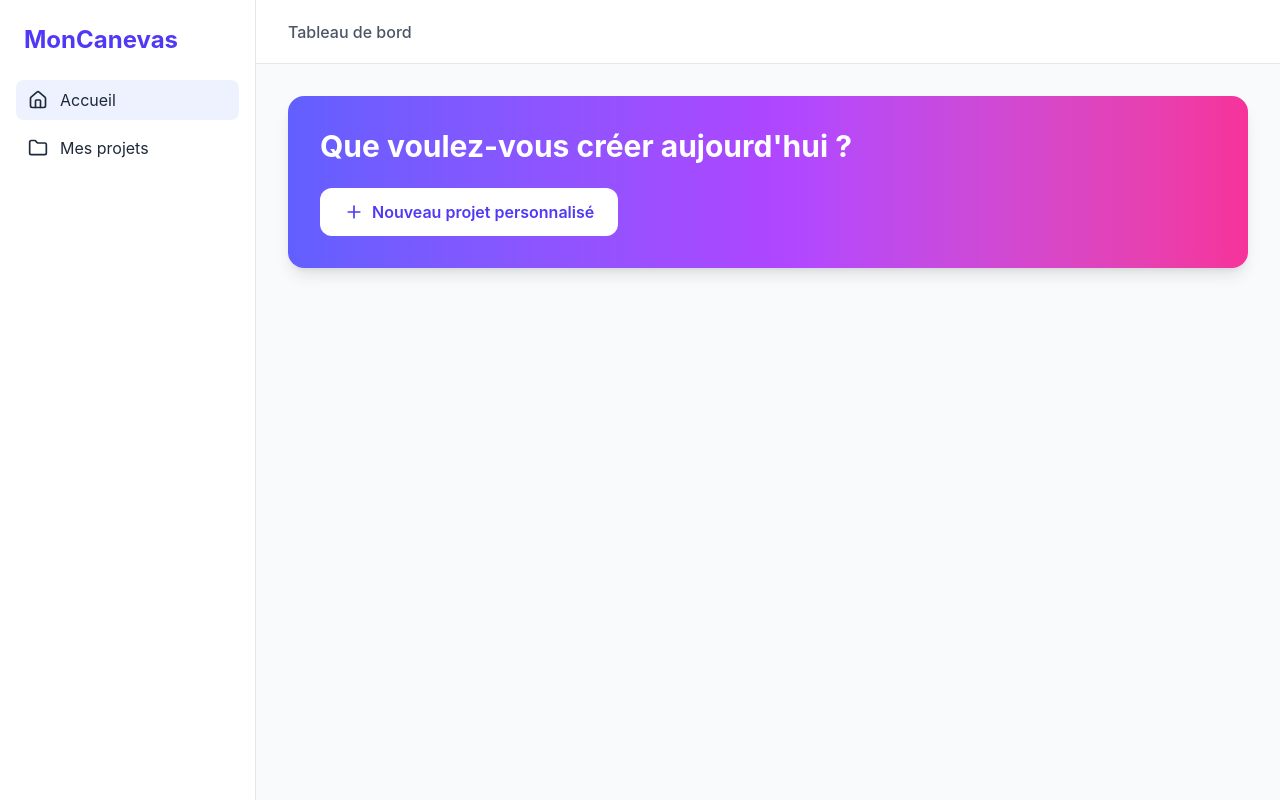
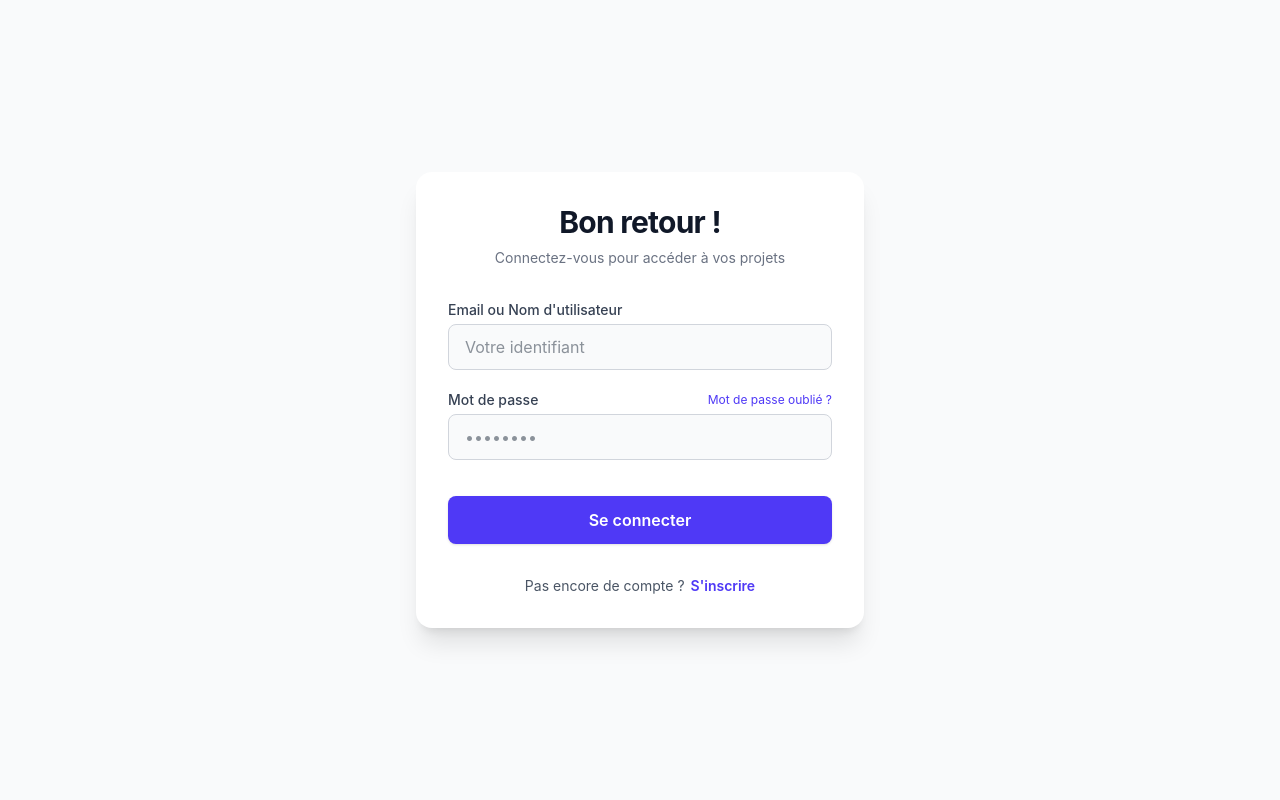
Before and after one commit to Xenon99o9/Junie, a React (Vite) app in the folder front/: page / in a window 1280 px wide. Built offline with nearby package versions, Linux system fonts and the light colour scheme.

Commit message:
feature : ajout visuel formulaire de connexion/inscription pour validation sans zustand store

```diff
--- a/front/src/App.tsx
+++ b/front/src/App.tsx
@@ -1,11 +1,12 @@
 import { useState, useEffect } from "react";
 import Map from "./Map";
 import ToolBar from "./ToolBar";
-import DashboardLayout from "./DashboardLayout"; // Import du nouveau layout
+import DashboardLayout from "./DashboardLayout";
 import type { Card, Wire, Mode, Side } from "./types"
+import AuthPage from "./AuthPage";
 
 function App() {
-  // 1. Nouvel état pour savoir si on affiche le menu ou le canevas
+  const [isAuthenticated, setIsAuthenticated] = useState(false);
   const [modeMenu, setModeMenu] = useState<'menu' | 'canevas'>('menu');
 
   // LOGIQUE
@@ -43,12 +44,13 @@ function App() {
       )
     )
   }
+
   const addCard = () => {
     const defaultCard : Card = {
-      id:Date.now(),
-      text:"Text",
-      x:0,
-      y:0,
+      id: Date.now(),
+      text: "Text",
+      x: 0,
+      y: 0,
       width: 100,
       height: 100,
       index: 10,
@@ -57,7 +59,7 @@ function App() {
     setCards(newCards)
   }
 
-  const removeCard = (id:number) => {
+  const removeCard = (id: number) => {
     const newCards = cards.filter((card) => card.id !== id)
     setCards(newCards)
     setWires((prevWires) =>
@@ -116,7 +118,19 @@ function App() {
     return () => window.removeEventListener("keydown", handleKeyDown, true)
   }, [selectedWire])
 
+
   // 2. RENDU
+
+  // Étape 1 : Si l'utilisateur n'est pas connecté, on affiche la page d'authentification
+  if (!isAuthenticated) {
+    return (
+      <AuthPage
+        onLoginSuccess={() => setIsAuthenticated(true)}
+      />
+    );
+  }
+
+  // Étape 2 : S'il est connecté et veut voir le menu
   if (modeMenu === 'menu') {
     return (
       <DashboardLayout
@@ -125,11 +139,9 @@ function App() {
     )
   }
 
+  // Étape 3 : S'il est connecté et veut voir le canevas
   return (
     <div className="relative w-screen h-screen overflow-hidden">
-
-
-
       <Map
         cards={cards}
         selected={selected}
@@ -152,8 +164,6 @@ function App() {
         onRetourMenu={() => setModeMenu('menu')}
       />
     </div>
-
-
   )
 }
 
--- /dev/null
+++ b/front/src/AuthPage.tsx
@@ -0,0 +1,109 @@
+import React, { useState } from 'react';
+
+// Prop pour prévenir App que la connexion est réussie
+interface AuthPageProps {
+  onLoginSuccess: () => void;
+}
+
+export default function AuthPage({ onLoginSuccess }: AuthPageProps) {
+  const [isLoginView, setIsLoginView] = useState(true);
+
+  const handleSubmit = (e: React.FormEvent) => {
+    e.preventDefault();
+    // Plus tard, on vérifiera le mot de passe via l'API ou Zustand
+    console.log(isLoginView ? "Simulation Connexion" : "Simulation Inscription");
+
+
+    onLoginSuccess();
+  };
+
+  return (
+    <div className="min-h-screen flex items-center justify-center bg-gray-50 p-4 font-sans text-gray-800">
+      <div className="bg-white p-8 rounded-2xl shadow-xl w-full max-w-md">
+
+        <div className="text-center mb-8">
+          <h2 className="text-3xl font-bold text-gray-900 tracking-tight">
+            {isLoginView ? 'Bon retour !' : 'Créer un compte'}
+          </h2>
+          <p className="text-gray-500 mt-2 text-sm">
+            {isLoginView ? 'Connectez-vous pour accéder à vos projets' : 'Rejoignez-nous pour commencer à créer'}
+          </p>
+        </div>
+
+        <form onSubmit={handleSubmit} className="space-y-5">
+
+          {/* Champs exclusifs à l'inscription */}
+          {!isLoginView && (
+            <div>
+              <label className="block text-sm font-medium text-gray-700 mb-1">Nom d'utilisateur</label>
+              <input
+                type="text"
+                placeholder="ex: designer_pro"
+                required
+                className="w-full px-4 py-2.5 bg-gray-50 border border-gray-300 rounded-lg focus:ring-2 focus:ring-indigo-500 focus:border-indigo-500 transition-colors outline-none"
+              />
+            </div>
+          )}
+
+          {/* Champ d'identifiant */}
+          {isLoginView ? (
+            <div>
+              <label className="block text-sm font-medium text-gray-700 mb-1">Email ou Nom d'utilisateur</label>
+              <input
+                type="text"
+                placeholder="Votre identifiant"
+                required
+                className="w-full px-4 py-2.5 bg-gray-50 border border-gray-300 rounded-lg focus:ring-2 focus:ring-indigo-500 focus:border-indigo-500 transition-colors outline-none"
+              />
+            </div>
+          ) : (
+            <div>
+              <label className="block text-sm font-medium text-gray-700 mb-1">Adresse email</label>
+              <input
+                type="email"
+                placeholder="vous@exemple.fr"
+                required
+                className="w-full px-4 py-2.5 bg-gray-50 border border-gray-300 rounded-lg focus:ring-2 focus:ring-indigo-500 focus:border-indigo-500 transition-colors outline-none"
+              />
+            </div>
+          )}
+
+          {/* Mot de passe pour les deux vues */}
+          <div>
+            <div className="flex items-center justify-between mb-1">
+              <label className="block text-sm font-medium text-gray-700">Mot de passe</label>
+              {isLoginView && (
+                <a href="#" className="text-xs text-indigo-600 hover:underline">Mot de passe oublié ?</a>
+              )}
+            </div>
+            <input
+              type="password"
+              placeholder="••••••••"
+              required
+              className="w-full px-4 py-2.5 bg-gray-50 border border-gray-300 rounded-lg focus:ring-2 focus:ring-indigo-500 focus:border-indigo-500 transition-colors outline-none"
+            />
+          </div>
+
+          <button
+            type="submit"
+            className="w-full bg-indigo-600 text-white py-3 rounded-lg font-semibold hover:bg-indigo-700 transition-colors mt-4 shadow-sm"
+          >
+            {isLoginView ? 'Se connecter' : "S'inscrire"}
+          </button>
+        </form>
+
+        <div className="mt-8 text-center text-sm text-gray-600">
+          {isLoginView ? "Pas encore de compte ?" : "Déjà un compte ?"}
+          <button
+            type="button"
+            onClick={() => setIsLoginView(!isLoginView)}
+            className="text-indigo-600 font-semibold ml-1.5 hover:underline focus:outline-none"
+          >
+            {isLoginView ? "S'inscrire" : "Se connecter"}
+          </button>
+        </div>
+
+      </div>
+    </div>
+  );
+}
```
